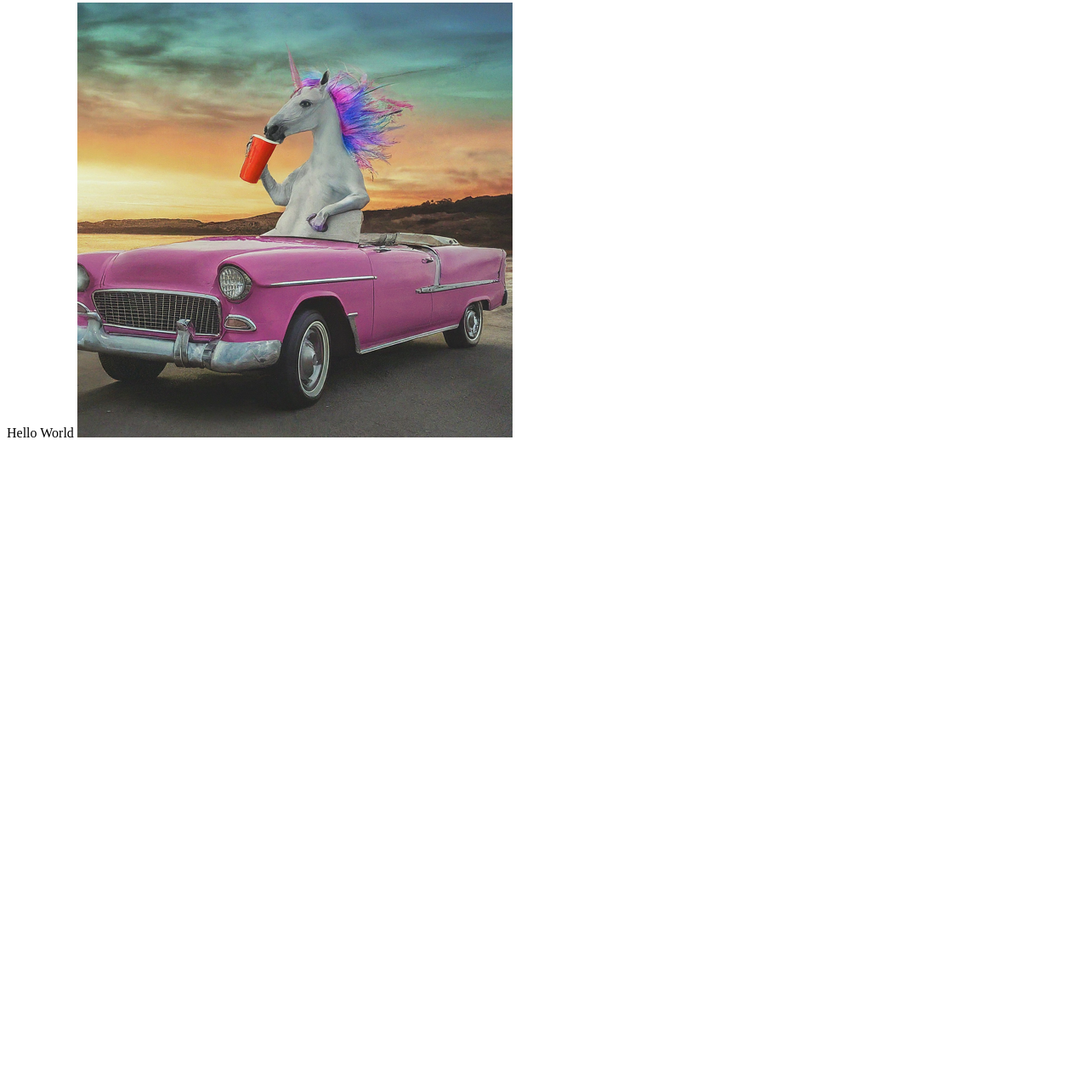
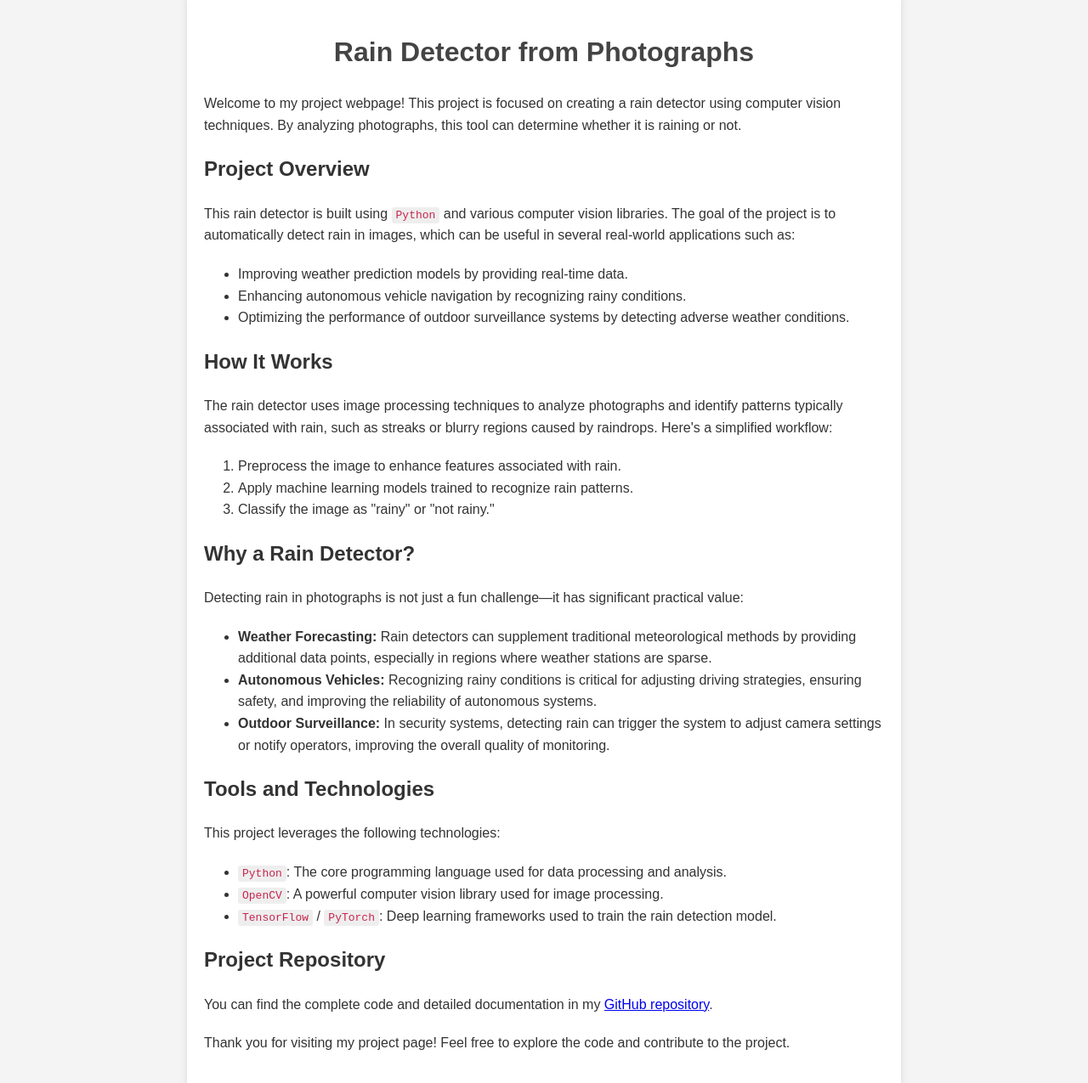
Before and after one commit to isabelacifuentes/Math-Data-2024, a plain HTML site: page index.html in a window 1280 px wide. Shown: the part 5-1280 px from the top of the page at 85% size. Before the commit the page ends 800 px from the top, so only its background shows below. Drawn offline with Linux system fonts and the light colour scheme.

Commit message:
Update index.html

```diff
--- a/index.html
+++ b/index.html
@@ -1,2 +1,81 @@
-Hello World
-<img src="https://raw.githubusercontent.com/isabelacifuentes/Math-Data-2024/main/ai%20pic.png">
+<!DOCTYPE html>
+<html lang="en">
+<head>
+    <meta charset="UTF-8">
+    <meta name="viewport" content="width=device-width, initial-scale=1.0">
+    <title>Rain Detector from Photographs</title>
+    <style>
+        body {
+            font-family: Arial, sans-serif;
+            margin: 0;
+            padding: 0;
+            background-color: #f4f4f4;
+            color: #333;
+            line-height: 1.6;
+        }
+        .container {
+            max-width: 800px;
+            margin: auto;
+            padding: 20px;
+            background: #fff;
+            box-shadow: 0 0 10px rgba(0, 0, 0, 0.1);
+        }
+        h1 {
+            text-align: center;
+            color: #444;
+        }
+        p {
+            margin-bottom: 20px;
+        }
+        code {
+            background-color: #eee;
+            padding: 2px 5px;
+            border-radius: 3px;
+            color: #c7254e;
+        }
+    </style>
+</head>
+<body>
+    <div class="container">
+        <h1>Rain Detector from Photographs</h1>
+        <p>Welcome to my project webpage! This project is focused on creating a rain detector using computer vision techniques. By analyzing photographs, this tool can determine whether it is raining or not.</p>
+
+        <h2>Project Overview</h2>
+        <p>This rain detector is built using <code>Python</code> and various computer vision libraries. The goal of the project is to automatically detect rain in images, which can be useful in several real-world applications such as:</p>
+        <ul>
+            <li>Improving weather prediction models by providing real-time data.</li>
+            <li>Enhancing autonomous vehicle navigation by recognizing rainy conditions.</li>
+            <li>Optimizing the performance of outdoor surveillance systems by detecting adverse weather conditions.</li>
+        </ul>
+
+        <h2>How It Works</h2>
+        <p>The rain detector uses image processing techniques to analyze photographs and identify patterns typically associated with rain, such as streaks or blurry regions caused by raindrops. Here's a simplified workflow:</p>
+        <ol>
+            <li>Preprocess the image to enhance features associated with rain.</li>
+            <li>Apply machine learning models trained to recognize rain patterns.</li>
+            <li>Classify the image as "rainy" or "not rainy."</li>
+        </ol>
+
+        <h2>Why a Rain Detector?</h2>
+        <p>Detecting rain in photographs is not just a fun challenge—it has significant practical value:</p>
+        <ul>
+            <li><strong>Weather Forecasting:</strong> Rain detectors can supplement traditional meteorological methods by providing additional data points, especially in regions where weather stations are sparse.</li>
+            <li><strong>Autonomous Vehicles:</strong> Recognizing rainy conditions is critical for adjusting driving strategies, ensuring safety, and improving the reliability of autonomous systems.</li>
+            <li><strong>Outdoor Surveillance:</strong> In security systems, detecting rain can trigger the system to adjust camera settings or notify operators, improving the overall quality of monitoring.</li>
+        </ul>
+
+        <h2>Tools and Technologies</h2>
+        <p>This project leverages the following technologies:</p>
+        <ul>
+            <li><code>Python</code>: The core programming language used for data processing and analysis.</li>
+            <li><code>OpenCV</code>: A powerful computer vision library used for image processing.</li>
+            <li><code>TensorFlow</code> / <code>PyTorch</code>: Deep learning frameworks used to train the rain detection model.</li>
+        </ul>
+
+        <h2>Project Repository</h2>
+        <p>You can find the complete code and detailed documentation in my <a href="https://github.com/your-username/rain-detector" target="_blank">GitHub repository</a>.</p>
+
+        <p>Thank you for visiting my project page! Feel free to explore the code and contribute to the project.</p>
+    </div>
+</body>
+</html>
```
